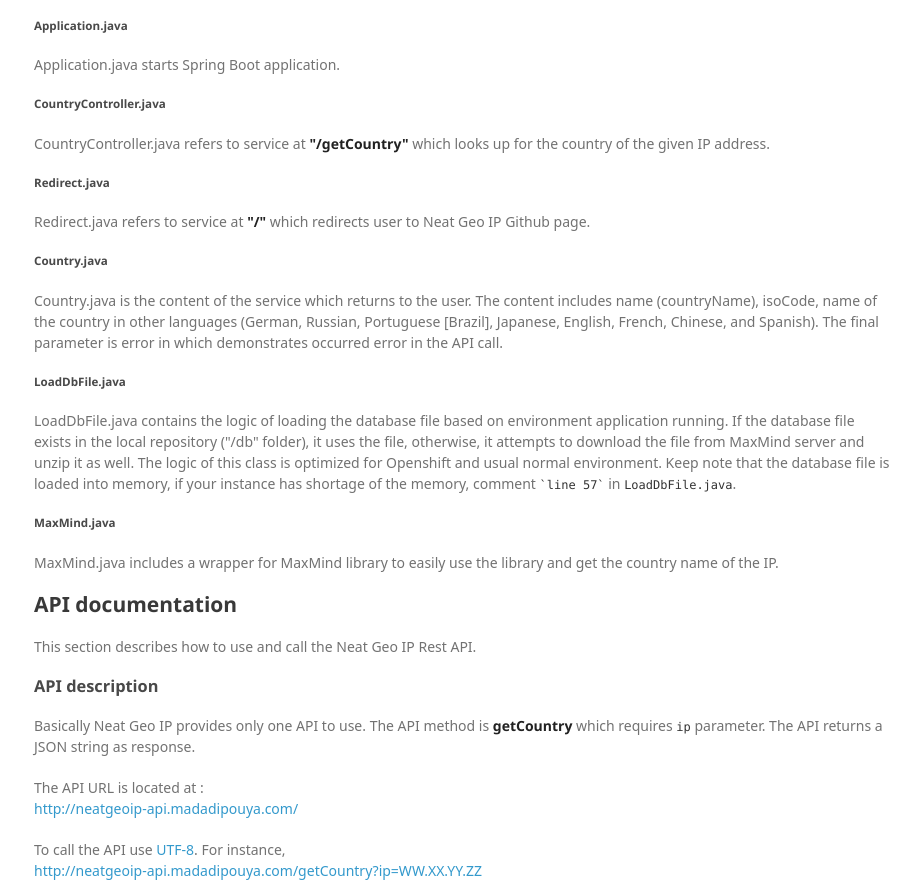
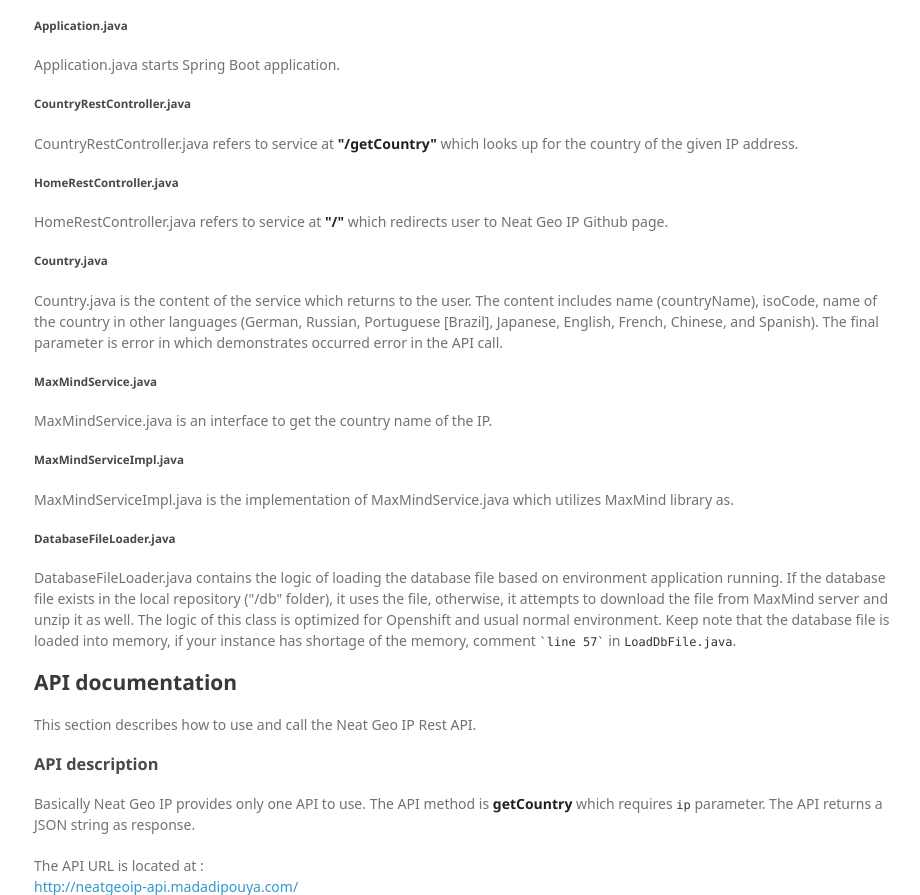
Before and after one commit to kasramp/neatgeoip, a plain HTML site: page documentation.html in a window 1280 px wide. Shown: the part 1228-2123 px from the top of the page, without its empty margins (176-1096 px from the left). Drawn offline with Linux system fonts and the light colour scheme; a web font is replaced by a local one.

Commit message:
documentation update

```diff
--- a/documentation.html
+++ b/documentation.html
@@ -84,16 +84,16 @@
     Application.java starts Spring Boot application.
   </p>
   <h5>
-    CountryController.java
+    CountryRestController.java
   </h5>
   <p>
-    CountryController.java refers to service at <strong>"/getCountry"</strong> which looks up for the country of the given IP address.
+    CountryRestController.java refers to service at <strong>"/getCountry"</strong> which looks up for the country of the given IP address.
   </p>
   <h5>
-    Redirect.java
+    HomeRestController.java
   </h5>
   <p>
-    Redirect.java refers to service at <strong>"/"</strong> which redirects user to Neat Geo IP Github page.
+    HomeRestController.java refers to service at <strong>"/"</strong> which redirects user to Neat Geo IP Github page.
   </p>
   <h5>
     Country.java
@@ -102,16 +102,22 @@
     Country.java is the content of the service which returns to the user. The content includes name (countryName), isoCode, name of the country in other languages (German, Russian, Portuguese [Brazil], Japanese, English, French, Chinese, and Spanish). The final parameter is error in which demonstrates occurred error in the API call.
   </p>
   <h5>
-    LoadDbFile.java
+    MaxMindService.java
   </h5>
   <p>
-    LoadDbFile.java contains the logic of loading the database file based on environment application running. If the database file exists in the local repository ("/db" folder), it uses the file, otherwise, it attempts to download the file from MaxMind server and unzip it as well. The logic of this class is optimized for Openshift and usual normal environment. Keep note that the database file is loaded into memory, if your instance has shortage of the memory, comment <code>`line 57`</code> in <code>LoadDbFile.java</code>.
+    MaxMindService.java is an interface to get the country name of the IP.
   </p>
   <h5>
-    MaxMind.java
+    MaxMindServiceImpl.java
   </h5>
   <p>
-    MaxMind.java includes a wrapper for MaxMind library to easily use the library and get the country name of the IP.
+    MaxMindServiceImpl.java is the implementation of MaxMindService.java which utilizes MaxMind library as.
+  </p>
+  <h5>
+    DatabaseFileLoader.java
+  </h5>
+  <p>
+    DatabaseFileLoader.java contains the logic of loading the database file based on environment application running. If the database file exists in the local repository ("/db" folder), it uses the file, otherwise, it attempts to download the file from MaxMind server and unzip it as well. The logic of this class is optimized for Openshift and usual normal environment. Keep note that the database file is loaded into memory, if your instance has shortage of the memory, comment <code>`line 57`</code> in <code>LoadDbFile.java</code>.
   </p>
   <h2 id = "apidocumentation">
     API documentation
```
